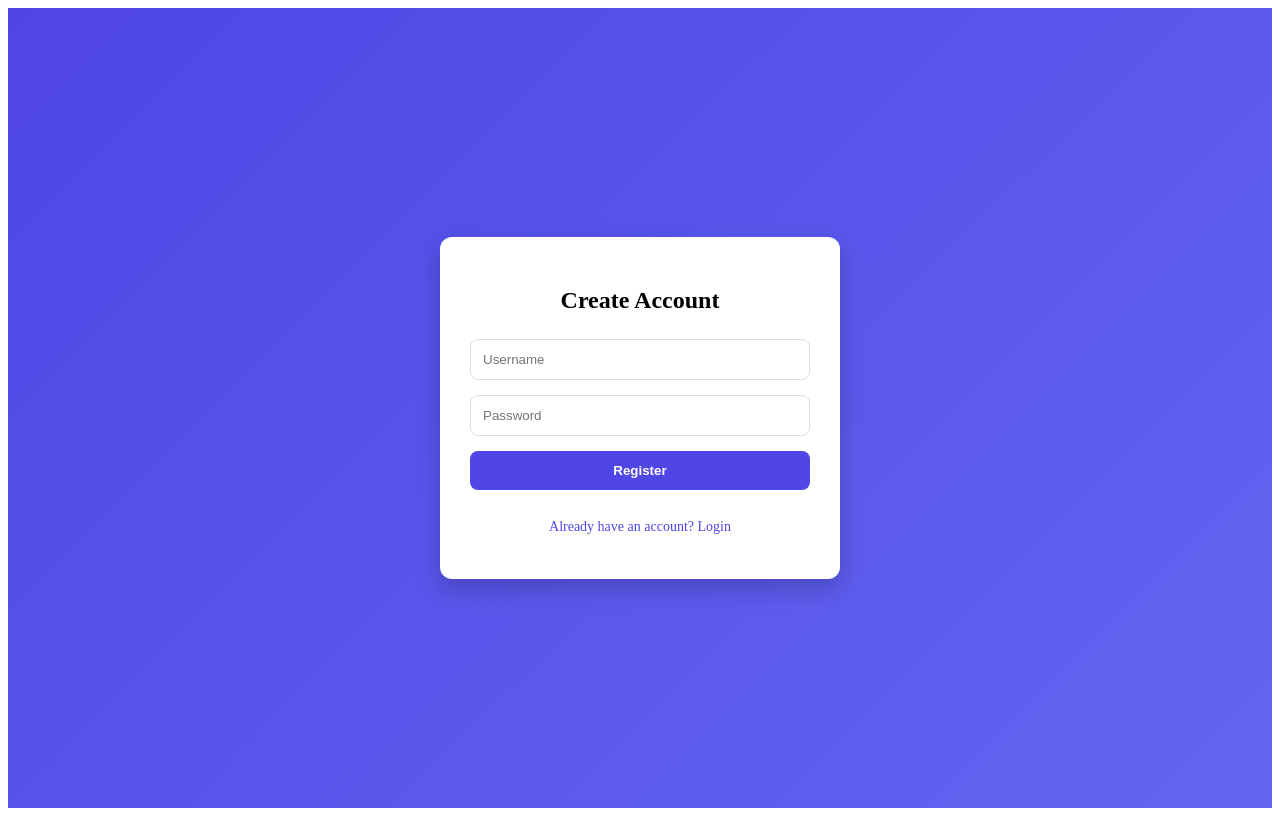
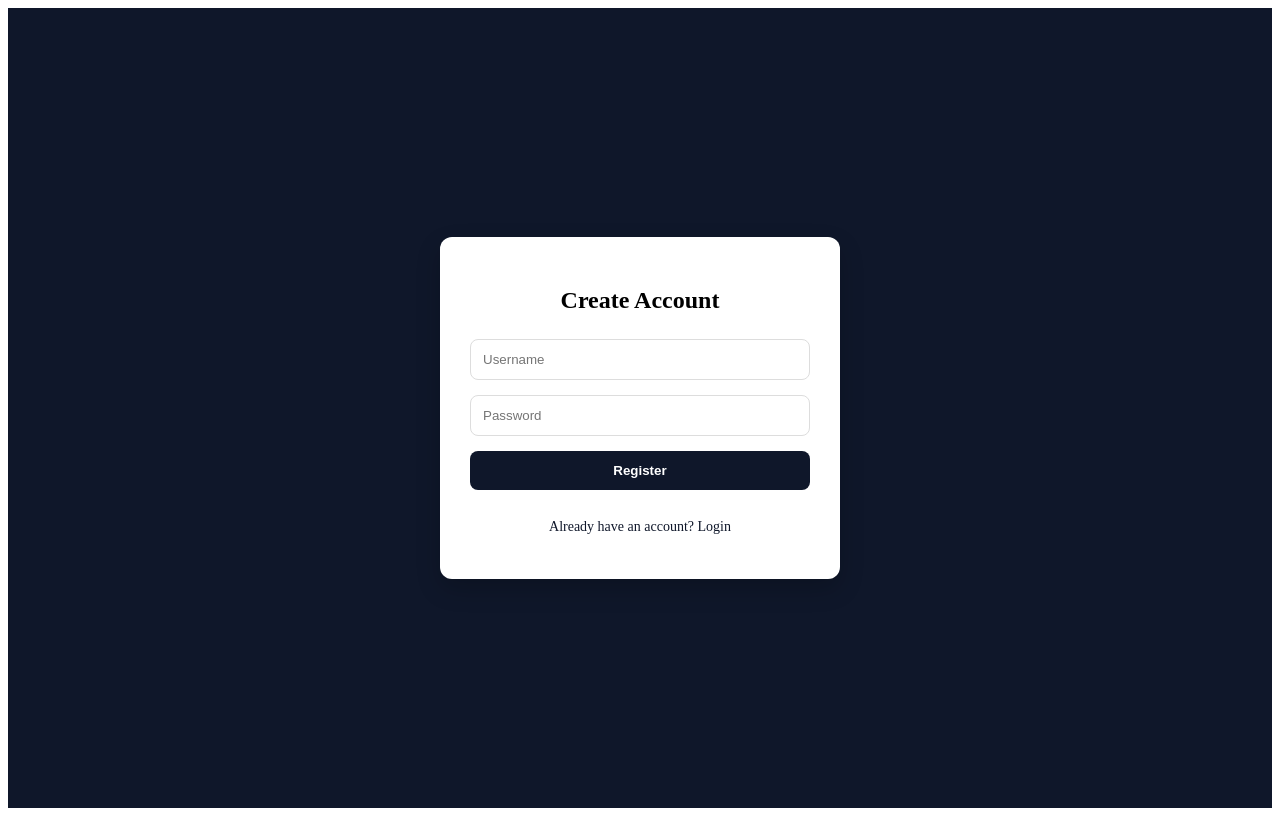
Before and after one commit to abdul-o/whisperbox-messageing-app, a React (Vite) app: page /register in a window 1280 px wide. Built offline with nearby package versions, Linux system fonts and the light colour scheme.

Commit message:
Register UI fixed

```diff
--- a/src/pages/Chat.jsx
+++ b/src/pages/Chat.jsx
@@ -220,12 +220,14 @@ console.log(payload);
       const token =
         localStorage.getItem("token");
 
+
+
       await axios.post(
         `${API}/messages`,
         {
           to: recipientUser.id,
 
-    encrypted_payload: {
+          payload: {
             ciphertext: btoa(
               String.fromCharCode(
                 ...new Uint8Array(ciphertext)
@@ -241,14 +243,84 @@ await axios.post(
                 ...new Uint8Array(encryptedKey)
               )
             ),
+
+            encryptedKeyForSelf: btoa(
+              String.fromCharCode(
+                ...new Uint8Array(encryptedKey)
+              )
+            ),
           },
         },
         {
           headers: {
-      Authorization: `Bearer ${token}`,
+            Authorization: `Bearer ${localStorage.getItem("token")}`,
           },
         }
       );
+
+
+
+
+
+      // await axios.post(
+      //   `${API}/messages`,
+      //   {
+      //     to: recipientUser.id,
+
+      //     payload: {
+      //       ciphertext: btoa(
+      //         String.fromCharCode(
+      //           ...new Uint8Array(ciphertext)
+      //         )
+      //       ),
+
+      //       iv: btoa(
+      //         String.fromCharCode(...iv)
+      //       ),
+
+      //       encrypted_key: btoa(
+      //         String.fromCharCode(
+      //           ...new Uint8Array(encryptedKey)
+      //         )
+      //       ),
+      //     },
+      //   },
+      //   {
+      //     headers: {
+      //       Authorization: `Bearer ${localStorage.getItem("token")}`,
+      //     },
+      //   }
+      // );
+
+      // await axios.post(
+      //   `${API}/messages`,
+      //   {
+      //     to: recipientUser.id,
+
+      //     encrypted_payload: {
+      //       ciphertext: btoa(
+      //         String.fromCharCode(
+      //           ...new Uint8Array(ciphertext)
+      //         )
+      //       ),
+
+      //       iv: btoa(
+      //         String.fromCharCode(...iv)
+      //       ),
+
+      //       encrypted_key: btoa(
+      //         String.fromCharCode(
+      //           ...new Uint8Array(encryptedKey)
+      //         )
+      //       ),
+      //     },
+      //   },
+      //   {
+      //     headers: {
+      //       Authorization: `Bearer ${token}`,
+      //     },
+      //   }
+      // );
 
 
       // UPDATE UI
--- a/src/pages/Login.jsx
+++ b/src/pages/Login.jsx
@@ -118,7 +118,7 @@ export default function Login() {
         JSON.stringify(user)
       );
 
-      alert("Login successful ");
+
 
 
       navigate("/chat");
@@ -265,14 +265,14 @@ export default function Login() {
   // };
 
   return (
-    <div
+    <div className="min-h-screen bg-[] flex items-center justify-center px-4"
       style={{
         height: "100vh",
         display: "flex",
         justifyContent: "center",
         alignItems: "center",
         background:
-          "linear-gradient(135deg, #4f46e5, #312e81)",
+          "#0f172a",
       }}
     >
       <div
@@ -354,7 +354,7 @@ export default function Login() {
             borderRadius: "8px",
             border: "none",
             backgroundColor:
-              "#4f46e5",
+              "#0f172a",
 
             color: "#fff",
             fontWeight: "bold",
--- a/src/pages/Register.jsx
+++ b/src/pages/Register.jsx
@@ -74,7 +74,7 @@ const res = await axios.post(
   }
 );
 
-    alert("Registration successful ");
+
 
     setUsername("");
     setPassword("");
@@ -112,7 +112,7 @@ const res = await axios.post(
         display: "flex",
         justifyContent: "center",
         alignItems: "center",
-        background: "linear-gradient(135deg, #4f46e5, #6366f1)",
+        background: "#0f172a",
       }}
     >
       <div
@@ -166,7 +166,7 @@ const res = await axios.post(
             padding: "12px",
             borderRadius: "8px",
             border: "none",
-            backgroundColor: "#4f46e5",
+            backgroundColor: "#0f172a",
             color: "#fff",
             fontWeight: "bold",
             cursor: "pointer",
@@ -182,7 +182,7 @@ const res = await axios.post(
           style={{
             textAlign: "center",
             fontSize: "14px",
-            color: "#4f46e5",
+            color: "#0f172a",
             cursor: "pointer",
           }}
         >
```
Lines whose indentation alone changed are shown as unchanged.
